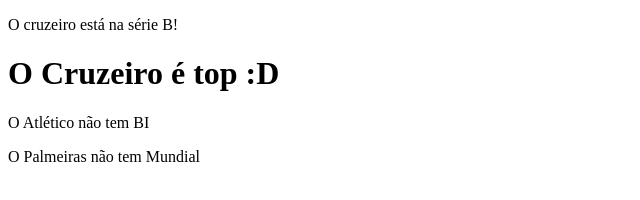
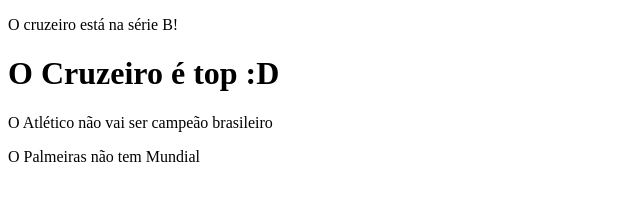
Before and after one commit to ramonbhb/SimulacaoConflito, a plain HTML site: page index.html in a window 1280 px wide. Shown: the whole page, without its empty margins (0-640 px from the left). Drawn offline with Linux system fonts and the light colour scheme.

Commit message:
Coloquei o time flanelinha

```diff
--- a/index.html
+++ b/index.html
@@ -11,7 +11,7 @@
 <body>
     <p>O cruzeiro está na série B!</p>
     <h1>O Cruzeiro é top :D</h1>
-    <p>O Atlético não tem BI</p>
+    <p>O Atlético não vai ser campeão brasileiro</p>
     <p>O Palmeiras não tem Mundial</p>
 </body>
 
```
